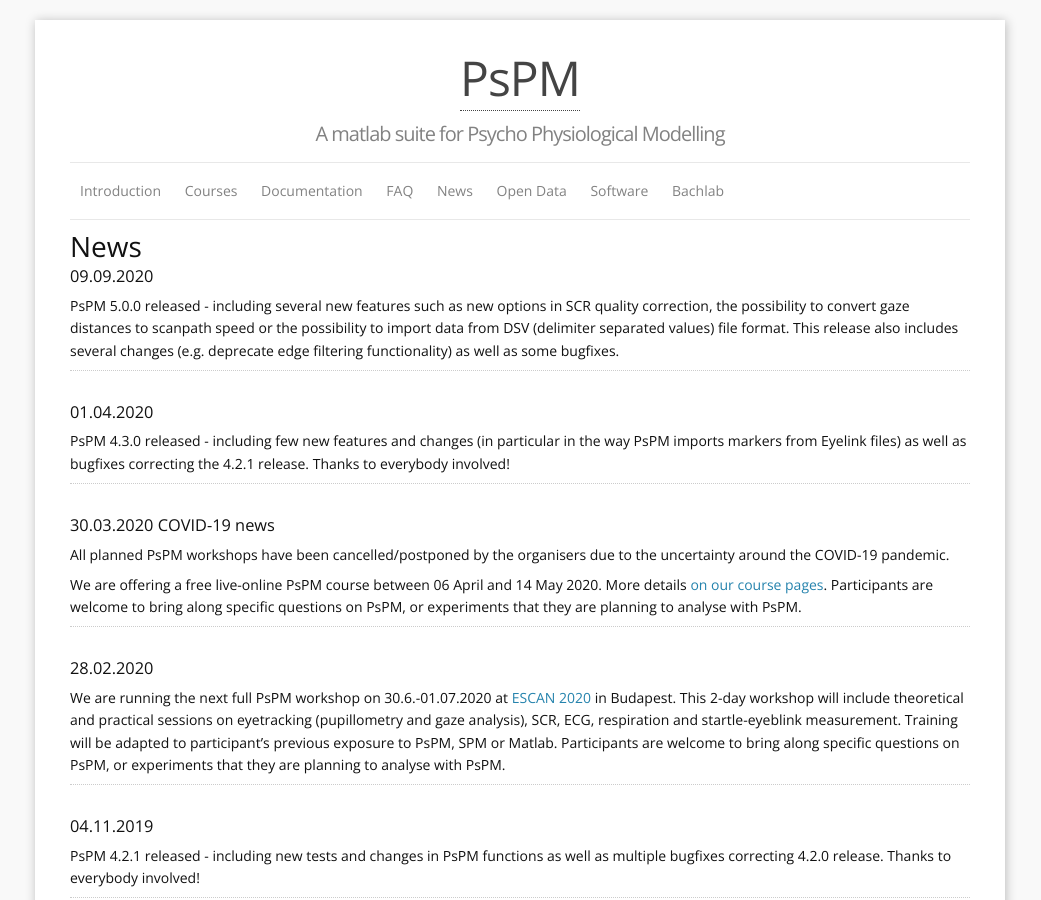
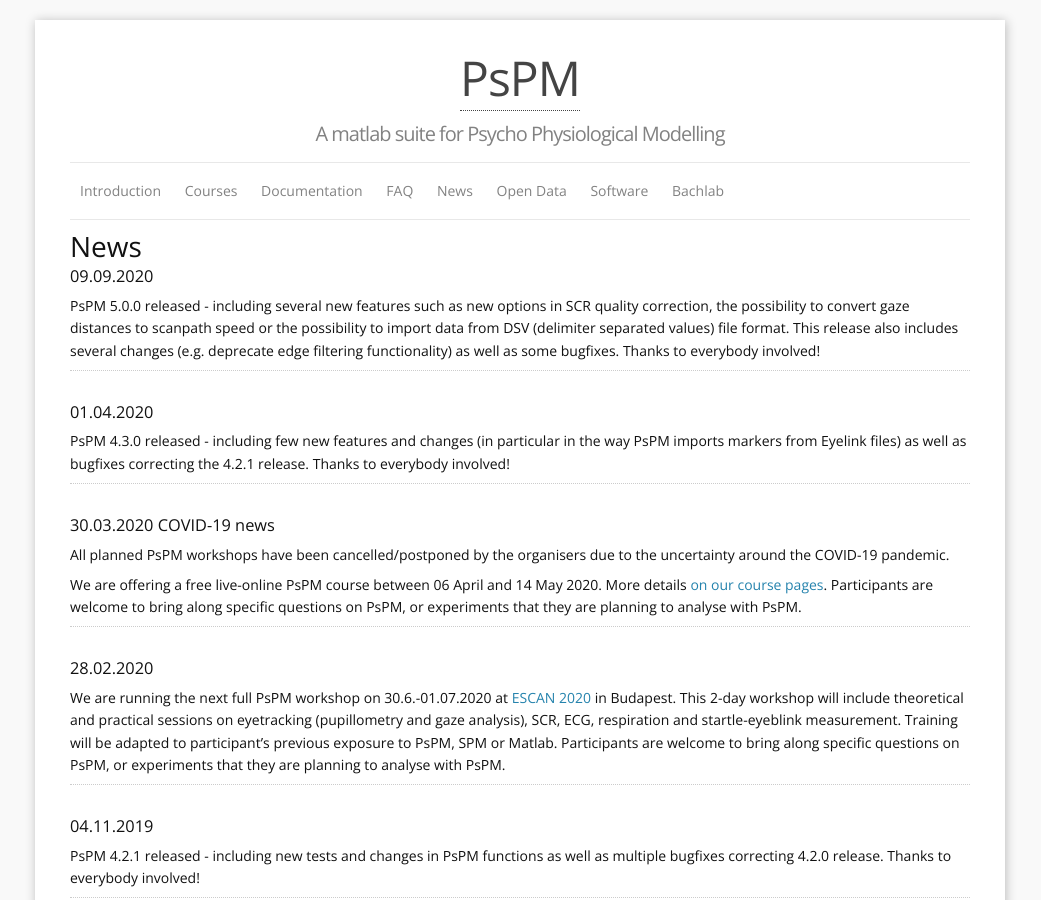
Before and after one commit to bachlab/PsPM, a Jekyll site: the page built from news.markdown, in a window 1280 px wide and 900 px high. Shown: the whole window, without its empty margins (120-1161 px from the left). Built offline with Jekyll 4.4.1, drawn with Linux system fonts in a browser that asks for light colours.

Commit message:
Add thank you message

```diff
--- a/news.markdown
+++ b/news.markdown
@@ -8,7 +8,7 @@
 
 ### 09.09.2020
 
-PsPM 5.0.0 released - including several new features such as new options in SCR quality correction, the possibility to convert gaze distances to scanpath speed or the possibility to import data from DSV (delimiter separated values) file format. This release also includes several changes (e.g. deprecate edge filtering functionality) as well as some bugfixes.
+PsPM 5.0.0 released - including several new features such as new options in SCR quality correction, the possibility to convert gaze distances to scanpath speed or the possibility to import data from DSV (delimiter separated values) file format. This release also includes several changes (e.g. deprecate edge filtering functionality) as well as some bugfixes. Thanks to everybody involved!
 
 ---
 
```
